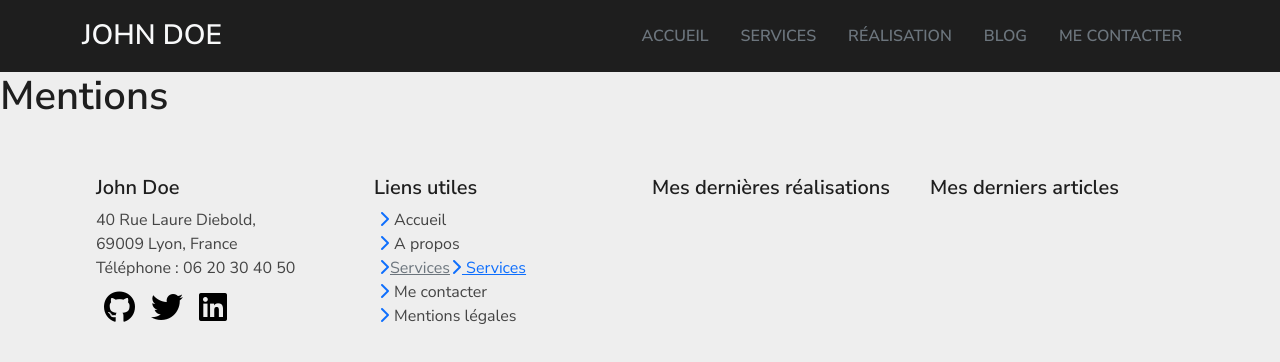
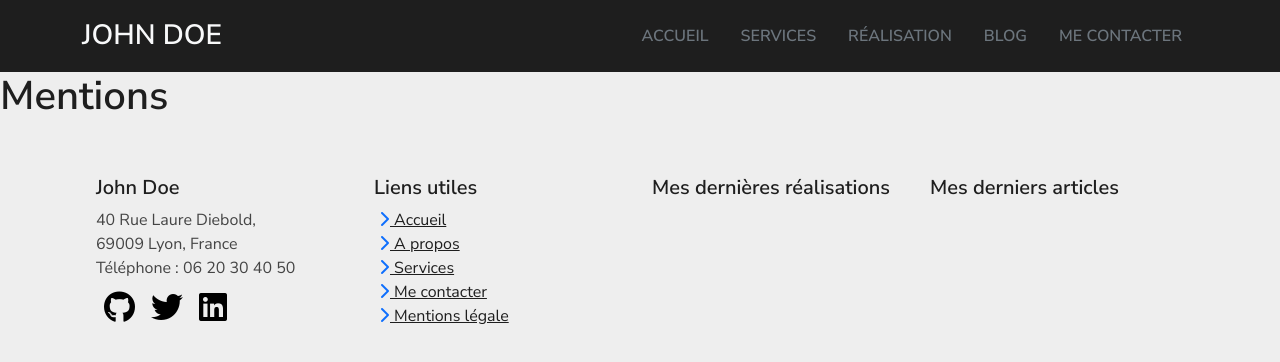
Before and after one commit to Anaiitat/CV-React, a React (Vite) app: page /mentions in a window 1280 px wide. Shown: the top 362 px of the page. Built offline with nearby package versions, Linux system fonts and the light colour scheme.

Commit message:
Finition 2eme colone

```diff
--- a/src/components/Footer.jsx
+++ b/src/components/Footer.jsx
@@ -34,46 +34,30 @@ const Footer = () => {
               <h5>Liens utiles</h5>
               <ul className="ps-1">
                 <li>
-                  <a>
-                    <i class="fa-solid fa-chevron-right i-chevron"></i> Accueil
-                  </a>
-                </li>
-
-                <li>
-                  <a>
-                    <i class="fa-solid fa-chevron-right i-chevron"></i> A propos
-                  </a>
+                  <i class="fa-solid fa-chevron-right i-chevron"></i>
+                  <Link to="/accueil" className="link"> Accueil</Link>
                 </li>
                 <li>
-                    <i class="fa-solid fa-chevron-right i-chevron"></i>
-                    <Link
-                  to="/services"
-                  className={` ${
-                    location.pathname === "/services"
-                      ? ""
-                      : "text-secondary"
-                  }`}
-                >Services</Link>
-                  <a href="#services">
-                    <i class="fa-solid fa-chevron-right i-chevron"></i> Services
-                  </a>
+                  <i class="fa-solid fa-chevron-right i-chevron"></i>
+                  <Link to="/propos" className="link"> A propos</Link>
                 </li>
                 <li>
-                  <a>
-                    <i class="fa-solid fa-chevron-right i-chevron"></i> Me
-                    contacter
-                  </a>
+                  <i class="fa-solid fa-chevron-right i-chevron"></i>
+                  <Link to="/services" className="link"> Services</Link>
                 </li>
                 <li>
-                  <a>
-                    <i class="fa-solid fa-chevron-right i-chevron"></i> Mentions
-                    légales
-                  </a>
+                  <i class="fa-solid fa-chevron-right i-chevron"></i>
+                  <Link to="/contact" className="link"> Me contacter</Link>
+                </li>
+                <li>
+                  <i class="fa-solid fa-chevron-right i-chevron"></i>
+                  <Link to="/mentions" className="link"> Mentions légale</Link>
                 </li>
               </ul>
             </div>
             <div className="col-lg-3 col-md-6">
               <h5>Mes dernières réalisations</h5>
+
             </div>
             <div className="col-lg-3 col-md-6">
               <h5>Mes derniers articles</h5>
--- a/src/css/App.css
+++ b/src/css/App.css
@@ -30,4 +30,9 @@ i{
 
 li{
   list-style: none;
+  text-decoration: none;
 }
+
+.link{
+  color:#1e1e1e;
+}
```
